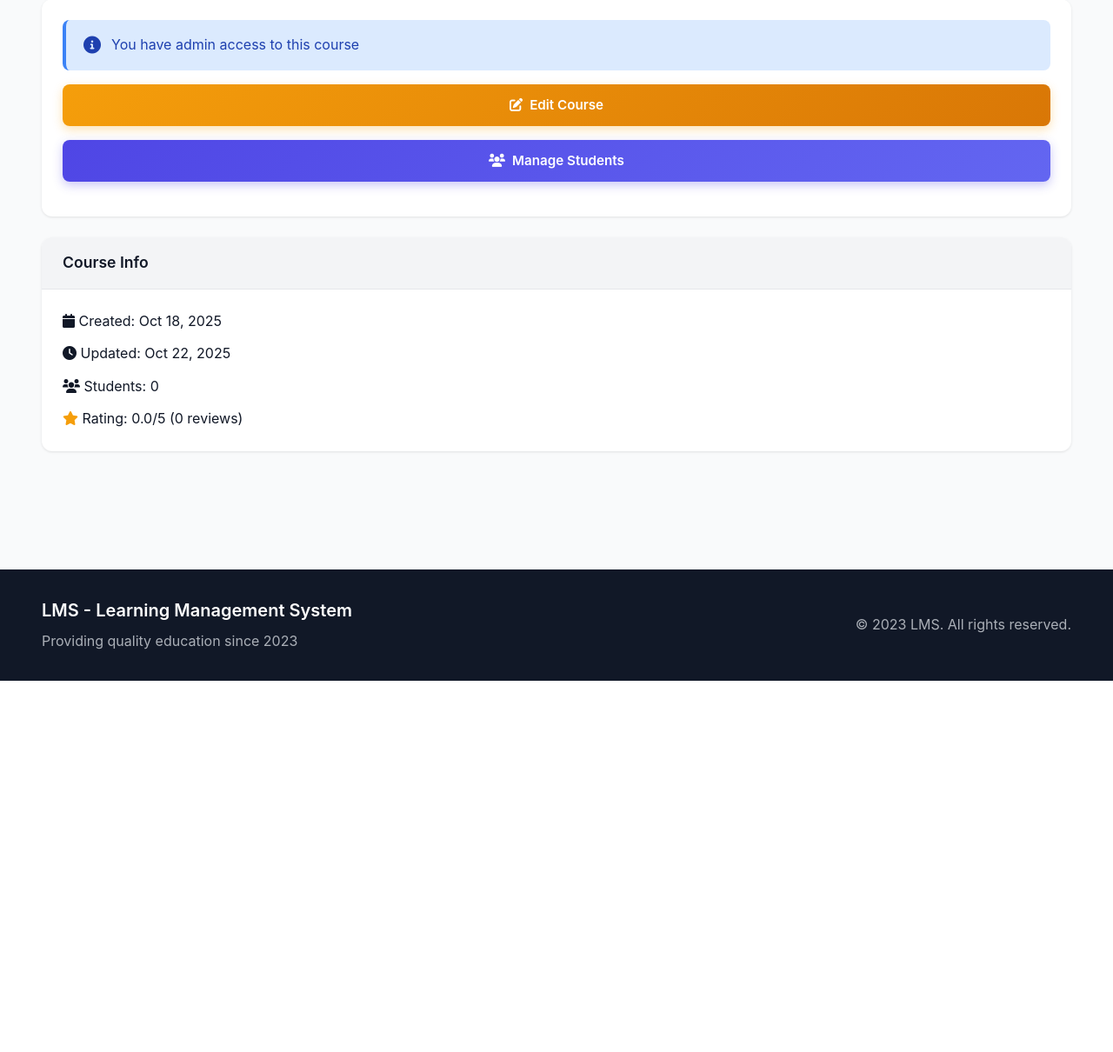
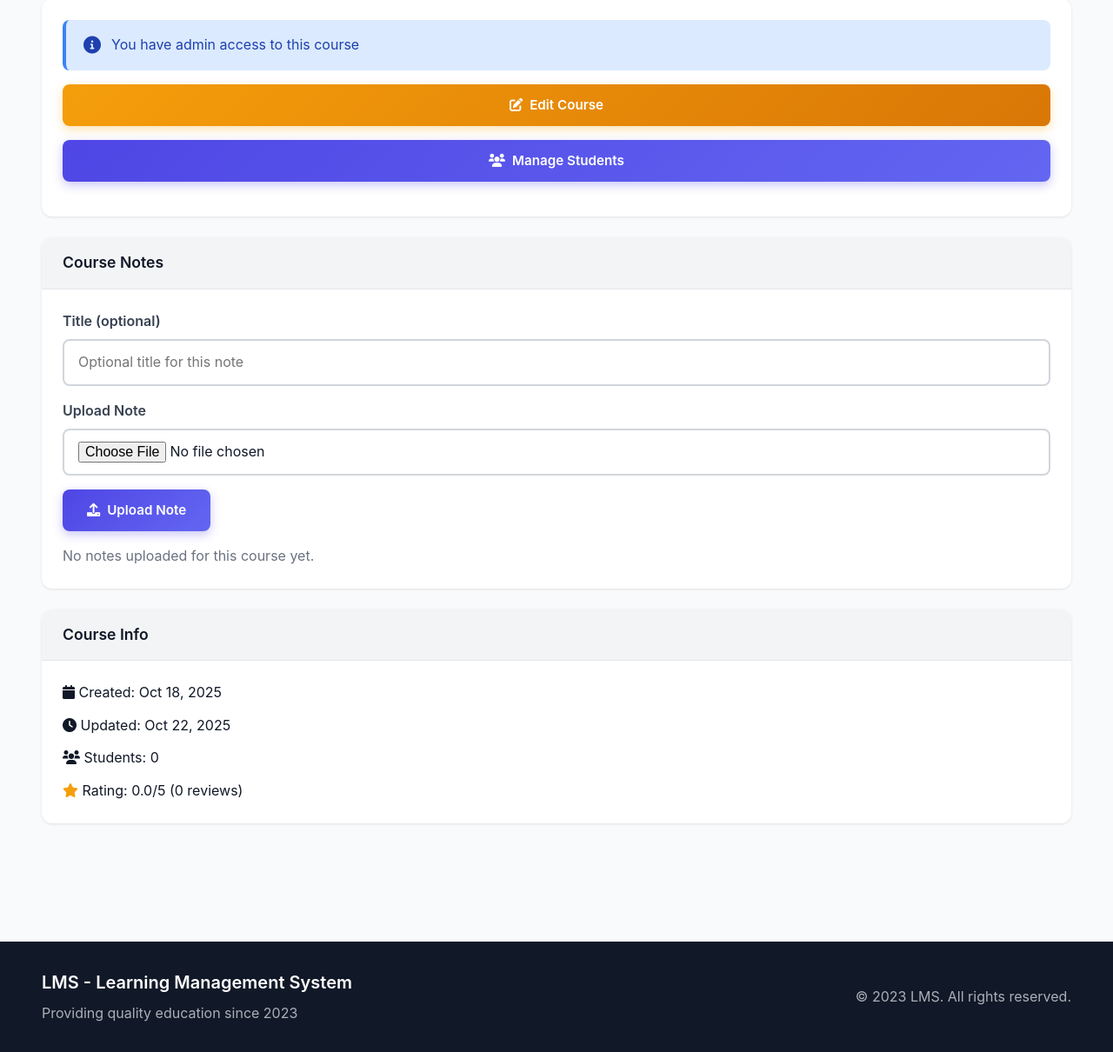
Before and after one commit to internshipguide22-ui/Mentora, a Django app: page /courses/16/ in a window 1280 px wide. Shown: the part 1094-2304 px from the top of the page at 87% size. Before the commit the page ends 1877 px from the top, so only its background shows below. Run offline with Django 4.2, Linux system fonts and the light colour scheme; a user stored in the database is signed in; data comes from the database, SQL or seed files in the repository; both versions use the stored data as it was after the commit.

Commit message:
Added Course Notes

```diff
--- a/courses/forms.py
+++ b/courses/forms.py
@@ -1,5 +1,5 @@
 from django import forms
-from .models import Course, Lesson
+from .models import Course, Lesson, CourseNote
 from accounts.models import User
 
 class CourseForm(forms.ModelForm):
@@ -59,3 +59,16 @@ class LessonForm(forms.ModelForm):
             from .models import Module
             self.fields['module'].queryset = Module.objects.filter(course=course)
             self.fields['module'].required = True
+
+
+class CourseNoteForm(forms.ModelForm):
+    class Meta:
+        model = CourseNote
+        fields = ['title', 'file']
+        widgets = {
+            'title': forms.TextInput(attrs={
+                'placeholder': 'Optional title for this note',
+                'class': 'form-control'
+            }),
+            'file': forms.ClearableFileInput(attrs={'class': 'form-control'}),
+        }
--- a/courses/models.py
+++ b/courses/models.py
@@ -28,6 +28,23 @@ class Course(models.Model):
 
     def __str__(self):
         return self.title
+
+class CourseNote(models.Model):
+    course = models.ForeignKey(Course, on_delete=models.CASCADE, related_name='notes')
+    title = models.CharField(max_length=255, blank=True)
+    file = models.FileField(upload_to='course_notes/')
+    uploaded_by = models.ForeignKey(
+        settings.AUTH_USER_MODEL,
+        on_delete=models.CASCADE,
+        related_name='uploaded_course_notes'
+    )
+    uploaded_at = models.DateTimeField(auto_now_add=True)
+
+    class Meta:
+        ordering = ['-uploaded_at']
+
+    def __str__(self):
+        return self.title or self.file.name
 
 class Enrollment(models.Model):
     student = models.ForeignKey(
--- a/courses/urls.py
+++ b/courses/urls.py
@@ -9,6 +9,7 @@ urlpatterns = [
     path('<int:pk>/', views.CourseDetailView.as_view(), name='course_detail'),
     path('<int:pk>/update/', views.CourseUpdateView.as_view(), name='course_update'),
     path('<int:pk>/enroll/', views.enroll_course, name='course_enroll'),
+    path('<int:pk>/notes/upload/', views.upload_course_note, name='course_note_upload'),
 
     # Module URLs
     path('<int:course_pk>/modules/add/', views.create_module, name='module_create'),
--- a/courses/views.py
+++ b/courses/views.py
@@ -7,8 +7,8 @@ from django.contrib.auth.decorators import login_required
 from django.http import HttpResponseForbidden
 from django.db import models
 
-from .models import Course, Lesson, Enrollment, Module, Category
-from .forms import CourseForm, LessonForm
+from .models import Course, Lesson, Enrollment, Module, Category, CourseNote
+from .forms import CourseForm, LessonForm, CourseNoteForm
 from .progress import get_module_access_map, get_completed_quiz_ids
 from accounts.decorators import student_required, instructor_required
 
@@ -123,6 +123,13 @@ class CourseDetailView(DetailView):
         reviews = self.object.reviews.all()
         context['reviews'] = reviews
         context['avg_rating'] = reviews.aggregate(models.Avg('rating'))['rating__avg'] or 0
+        context['course_notes'] = self.object.notes.select_related('uploaded_by').all()
+        context['can_upload_notes'] = (
+            self.request.user.is_authenticated and
+            (self.request.user == self.object.instructor or self.request.user.is_admin)
+        )
+        if context['can_upload_notes']:
+            context['note_form'] = CourseNoteForm()
         if self.request.user.is_authenticated:
             context['user_review'] = reviews.filter(student=self.request.user).first()
         return context
@@ -403,6 +410,32 @@ def create_module(request, course_pk):
     }
     return render(request, 'courses/module_form.html', context)
 
+
+@login_required
+def upload_course_note(request, pk):
+    course = get_object_or_404(Course, pk=pk)
+
+    if not (request.user == course.instructor or request.user.is_admin):
+        messages.error(request, "You don't have permission to upload notes for this course.")
+        return redirect('courses:course_detail', pk=course.pk)
+
+    if request.method != 'POST':
+        return redirect('courses:course_detail', pk=course.pk)
+
+    form = CourseNoteForm(request.POST, request.FILES)
+    if form.is_valid():
+        course_note = form.save(commit=False)
+        course_note.course = course
+        course_note.uploaded_by = request.user
+        if not course_note.title:
+            course_note.title = course_note.file.name.split('/')[-1]
+        course_note.save()
+        messages.success(request, "Course note uploaded successfully.")
+    else:
+        messages.error(request, "Could not upload note. Please check the form and file.")
+
+    return redirect('courses:course_detail', pk=course.pk)
+
 @login_required
 @instructor_required
 def instructor_manage_all_students(request):
--- a/templates/courses/course_detail.html
+++ b/templates/courses/course_detail.html
@@ -274,6 +274,45 @@
 
             <div class="card course-detail-card">
                 <div class="card-header">
+                    <h5 class="mb-0">Course Notes</h5>
+                </div>
+                <div class="card-body">
+                    {% if can_upload_notes %}
+                    <form method="post" action="{% url 'courses:course_note_upload' course.pk %}" enctype="multipart/form-data" class="mb-3">
+                        {% csrf_token %}
+                        <div class="mb-2">
+                            <label for="id_title" class="form-label">Title (optional)</label>
+                            {{ note_form.title }}
+                        </div>
+                        <div class="mb-2">
+                            <label for="id_file" class="form-label">Upload Note</label>
+                            {{ note_form.file }}
+                        </div>
+                        <button type="submit" class="btn btn-primary w-100">
+                            <i class="fas fa-upload"></i> Upload Note
+                        </button>
+                    </form>
+                    {% endif %}
+
+                    {% if course_notes %}
+                    <div class="list-group">
+                        {% for note in course_notes %}
+                        <a href="{{ note.file.url }}" class="list-group-item list-group-item-action d-flex justify-content-between align-items-start" download>
+                            <span>
+                                <strong>{{ note.title|default:note.file.name }}</strong>
+                            </span>
+                            <small class="text-muted">{{ note.uploaded_at|date:"M d, Y" }}</small>
+                        </a>
+                        {% endfor %}
+                    </div>
+                    {% else %}
+                    <p class="text-muted mb-0">No notes uploaded for this course yet.</p>
+                    {% endif %}
+                </div>
+            </div>
+
+            <div class="card course-detail-card">
+                <div class="card-header">
                     <h5 class="mb-0">Course Info</h5>
                 </div>
                 <div class="card-body">
```
Also changed, not shown: courses/admin.py (+8 -1 lines), courses/migrations/0017_coursenote.py (added), db.sqlite3, 3 other files.
